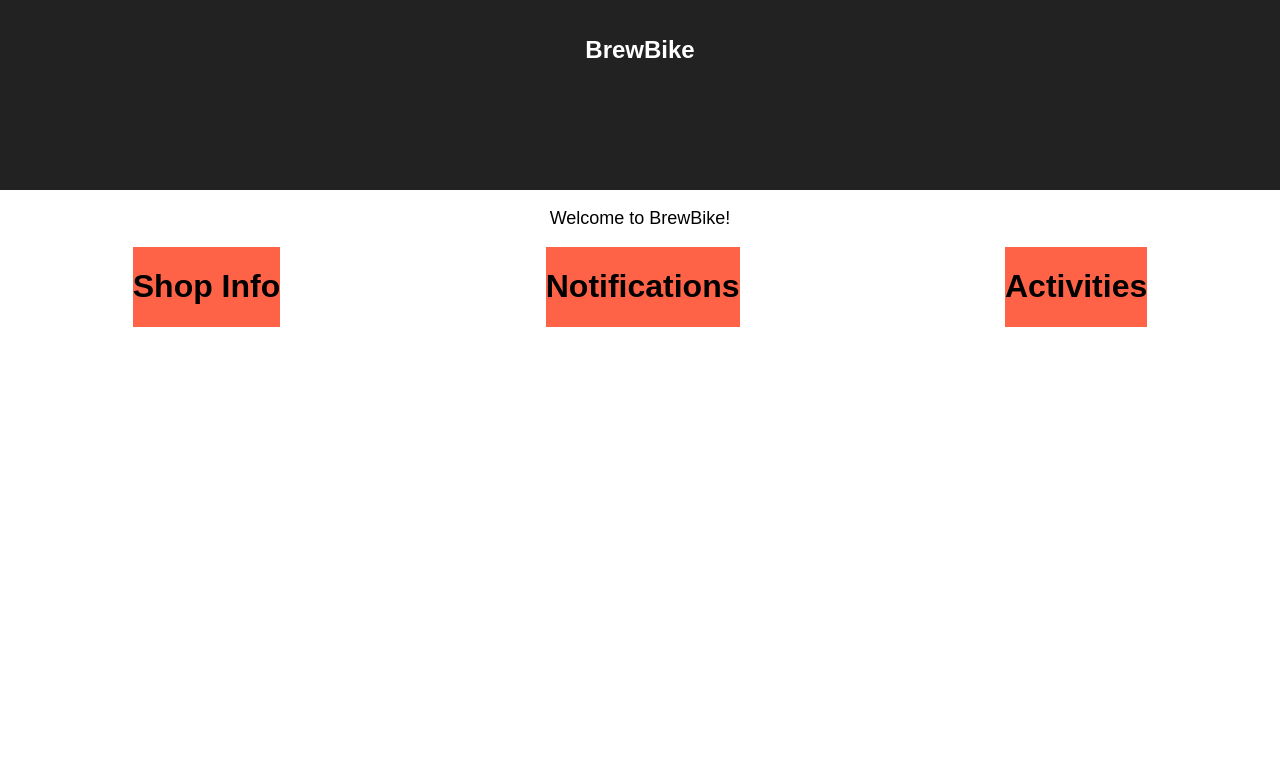
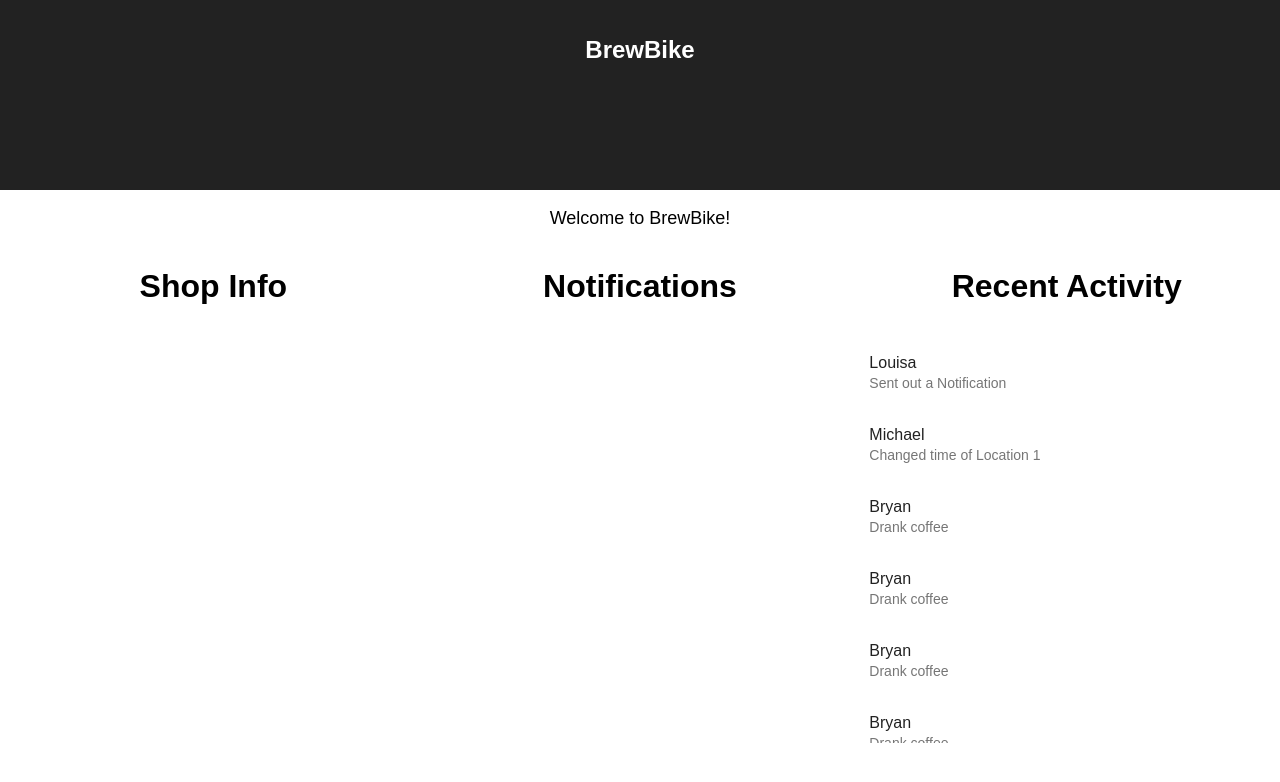
Before and after one commit to NUisEPIC/brewbike-dashboard, a React (Create React App) app: page / in a window 1280 px wide. Shown: the top 782 px of the page. Built offline with nearby package versions, Linux system fonts and the light colour scheme.

Commit message:
Setup format of Recent Activity

```diff
--- /dev/null
+++ b/src/Activities.css
@@ -0,0 +1,7 @@
+.listItem{
+  text-align:left
+}
+
+.list{
+  outline: thick;
+}
--- a/src/Activities.js
+++ b/src/Activities.js
@@ -1,12 +1,87 @@
 import React, { Component } from 'react';
-
+import {List, ListItem} from 'material-ui/List';
+import MuiThemeProvider from 'material-ui/styles/MuiThemeProvider'
+import Subheader from 'material-ui/Subheader';
+import Avatar from 'material-ui/Avatar';
+import './Activities.css';
 
 class Activities extends Component {
     render() {
         return (
+          <div>
             <h1>
-                Activities
+                Recent Activity
             </h1>
+            <MuiThemeProvider>
+              <List className="list" style={{maxHeight:'50vh', overflow: 'auto'}}>
+                <ListItem className='listItem'
+                  primaryText = "Louisa"
+                  secondaryText = "Sent out a Notification"
+                  disabled={true}
+                  />
+                <ListItem className='listItem'
+                  primaryText = "Michael"
+                  secondaryText = "Changed time of Location 1 "
+                  disabled={true}
+                  />
+                <ListItem className='listItem'
+                  primaryText = "Bryan"
+                  secondaryText = "Drank coffee"
+                  disabled={true}
+                  />
+                <ListItem className='listItem'
+                  primaryText = "Bryan"
+                  secondaryText = "Drank coffee"
+                  disabled={true}
+                  />
+                <ListItem className='listItem'
+                  primaryText = "Bryan"
+                  secondaryText = "Drank coffee"
+                  disabled={true}
+                  />
+                <ListItem className='listItem'
+                  primaryText = "Bryan"
+                  secondaryText = "Drank coffee"
+                  disabled={true}
+                  />
+                <ListItem className='listItem'
+                  primaryText = "Bryan"
+                  secondaryText = "Drank coffee"
+                  disabled={true}
+                  />
+                <ListItem className='listItem'
+                  primaryText = "Bryan"
+                  secondaryText = "Drank coffee"
+                  disabled={true}
+                  />
+                <ListItem className='listItem'
+                  primaryText = "Bryan"
+                  secondaryText = "Drank coffee"
+                  disabled={true}
+                  />
+                <ListItem className='listItem'
+                  primaryText = "Bryan"
+                  secondaryText = "Drank coffee"
+                  disabled={true}
+                  />
+                <ListItem className='listItem'
+                  primaryText = "Bryan"
+                  secondaryText = "Drank coffee"
+                  disabled={true}
+                  />
+                <ListItem className='listItem'
+                  primaryText = "Bryan"
+                  secondaryText = "Drank coffee"
+                  disabled={true}
+                  />
+                <ListItem className='listItem'
+                  primaryText = "Bryan"
+                  secondaryText = "Drank coffee"
+                  disabled={true}
+                  />
+              </List>
+          </MuiThemeProvider>
+          </div>
         );
     }
 }
--- /dev/null
+++ b/src/Activities.json
@@ -0,0 +1,5 @@
+{
+  "Name": "Louisa Lee",
+  "Change": "Sent out Notification",
+  "Time": "2017-10-15T04:17:30-05:00",
+}
--- a/src/App.css
+++ b/src/App.css
@@ -24,14 +24,12 @@
 
 .flex-container {
   display: flex;
-  justify-content: space-around;
+  justify-content: space-evenly;
 }
 
 .flex-item {
-  background: tomato;
+  background: white;
+  flex: 1 1 0;
+  /*flex-grow: 1;*/
+  /*flex-basis: 100%;*/
 }
-
-@keyframes App-logo-spin {
-  from { transform: rotate(0deg); }
-  to { transform: rotate(360deg); }
-}
```
